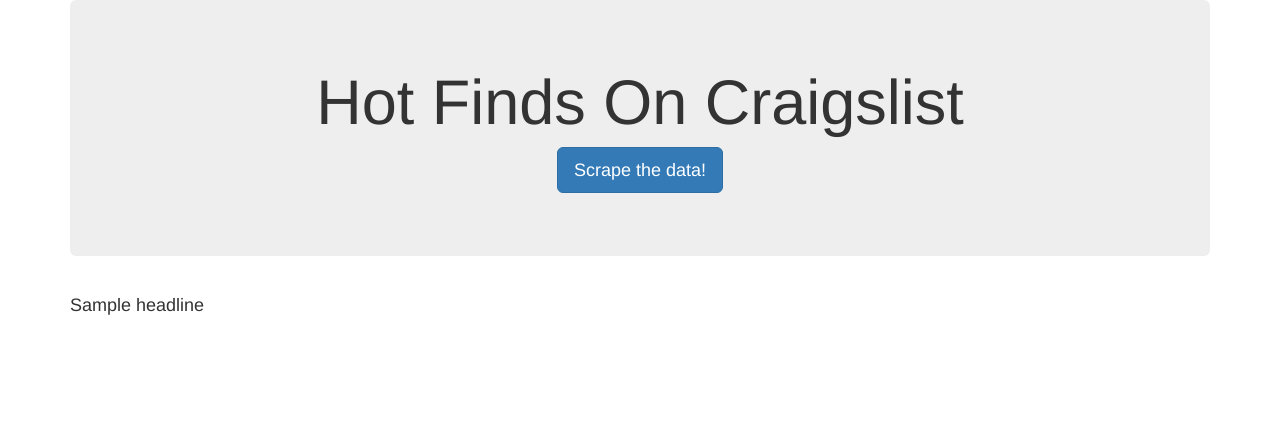
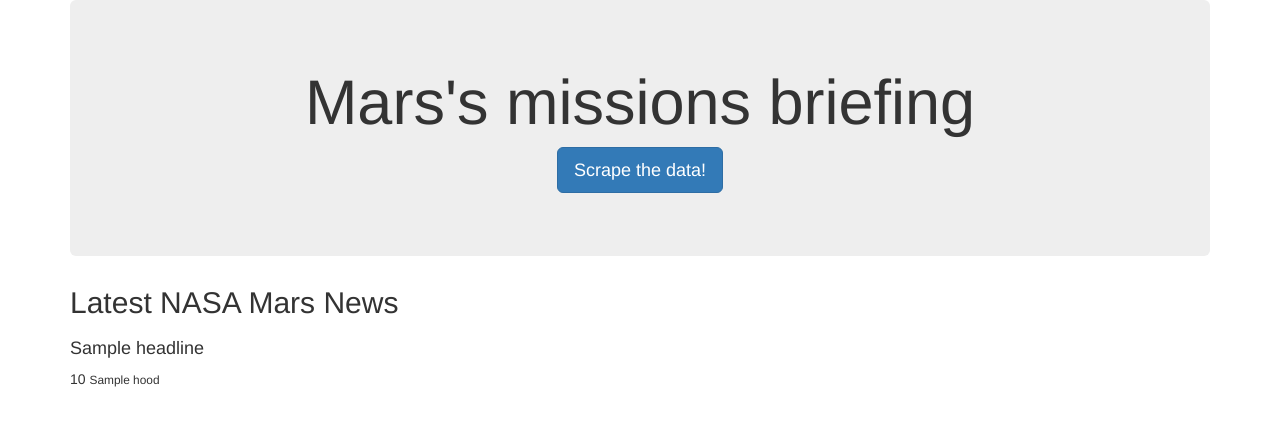
Before and after one commit to danielczz/web_application_scrapper, a Flask app: page / in a window 1280 px wide. Shown: the top 426 px of the page. Run offline with Flask 2, Linux system fonts and the light colour scheme; a database or web service that is not in the repository returns one stand-in record (values such as "Sample title"); some libraries are stand-ins or nearby versions.

Commit message:
Dome Nasa Mars News

```diff
--- a/app.py
+++ b/app.py
@@ -1,6 +1,6 @@
 from flask import Flask, render_template, redirect
 from flask_pymongo import PyMongo
-import scrape_craigslist
+import scrape_mission_to_mars
 
 app = Flask(__name__)
 
--- a/scrape_mission_to_mars.py
+++ b/scrape_mission_to_mars.py
@@ -20,8 +20,10 @@
     soup = BeautifulSoup(html, "html.parser")
 
     # listings["headline"] = soup.find("a", class_="result-title").get_text()
-    listings["headline"] = soup.find("a", class_="content_title").get_text()
-    # listings["price"] = soup.find("span", class_="result-price").get_text()
+    listings["headline"] = soup.find(class_="content_title").get_text()
+
+    # listings["headline"] = /soup.find("a").get_text()
+    listings["price"] = soup.find(class_="article_teaser_body").get_text()
     # listings["hood"] = soup.find("span", class_="result-hood").get_text()
 
     return listings
--- a/templates/index.html
+++ b/templates/index.html
@@ -13,15 +13,20 @@
   <div class="container">
 
     <div class="jumbotron text-center">
-      <h1>Hot Finds On Craigslist</h1>
+      <h1>Mars's missions briefing</h1>
       <p><a class="btn btn-primary btn-lg" href="/scrape" role="button">Scrape the data!</a></p>
     </div>
+      <h2>Latest NASA Mars News</h2>
+
 
     <!-- Craigslist Listings -->
     <div class="row" id="craiglist-listings">
       <div class="col-md-12">
-        <h4 class="heading">{{listings.headline}}</h4>
-      </div>
+ <h4 class="heading">{{listings.headline}}</h4>
+  <h7 class="heading">{{listings.price}}</h7>
+
+        <small>{{listings.hood}}</small>
+              </div>
     </div>
 
   </div>
```
